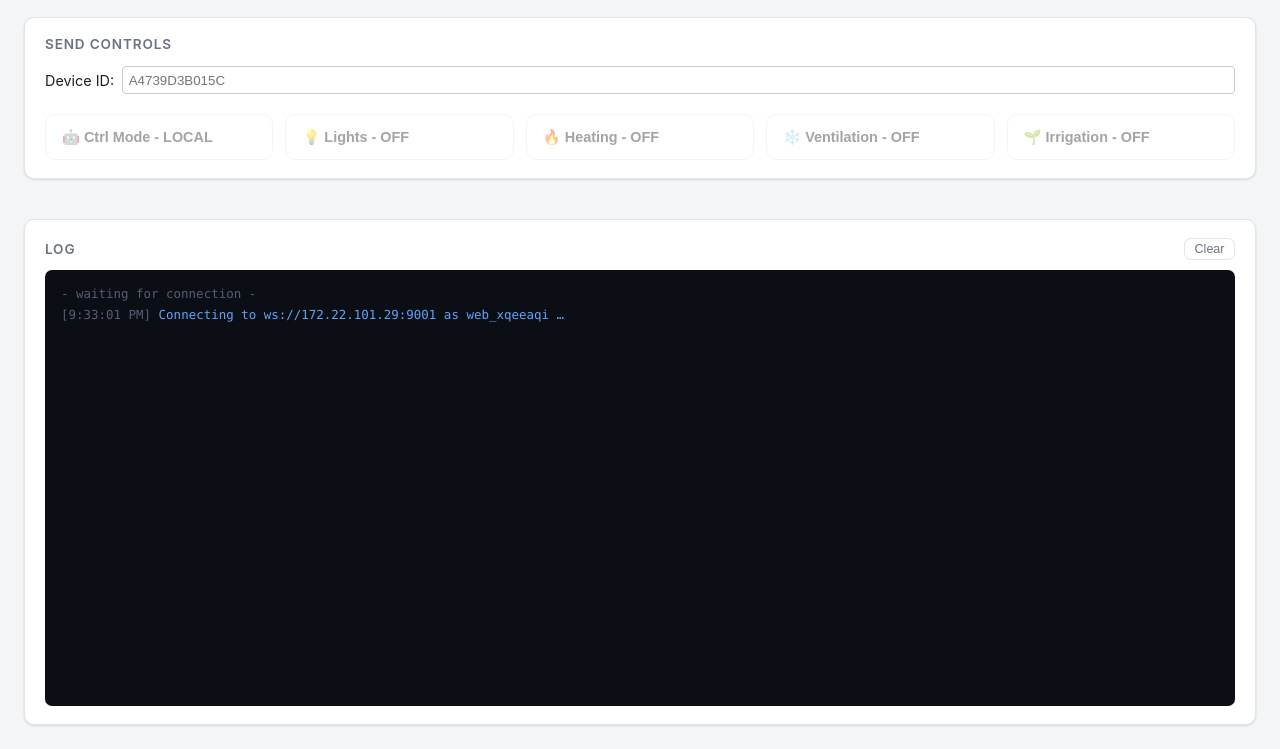
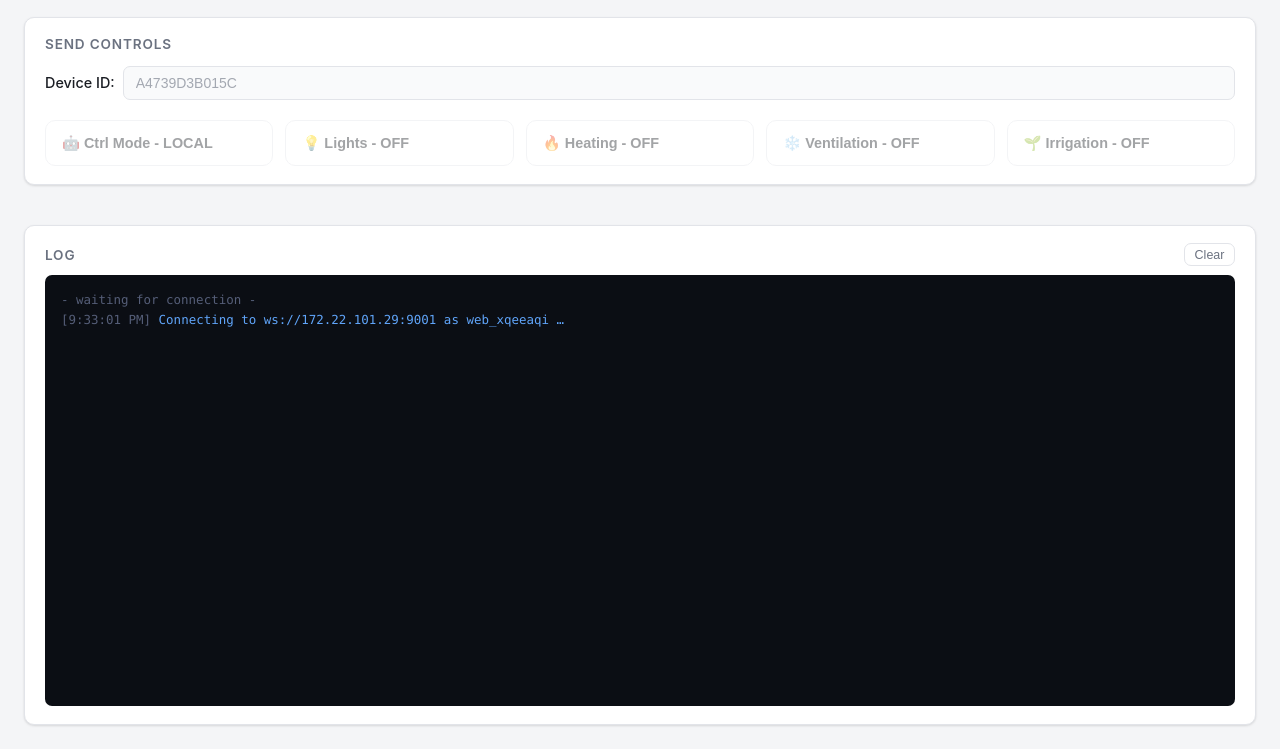
Before and after one commit to morrison-page/greenhouse-iot, a plain HTML site: page control_panel/index.html in a window 1280 px wide. Shown: the part 51-800 px from the top of the page. Drawn offline with Linux system fonts and the light colour scheme; a script that the page names is missing.

Commit message:
Update Device ID selection to match colour scheme
Co-authored-by: Copilot <copilot@github.com>

```diff
--- a/control_panel/index.html
+++ b/control_panel/index.html
@@ -30,9 +30,9 @@
 <div class="card" style="margin-bottom:1.25rem">
   <h2 style="margin-bottom:.9rem">Send Controls</h2>
   <div class="grid-3" id="action-grid">
-    <div style="grid-column:1 / -1;margin-bottom:.5rem;display:flex;gap:.5rem;align-items:center">
-      <label style="font-size:.9rem">Device ID:</label>
-      <input id="device-id" placeholder="A4739D3B015C" style="flex:1;padding:.35rem;border-radius:4px;border:1px solid #ccc" />
+    <div class="device-id-row">
+      <label for="device-id">Device ID:</label>
+      <input id="device-id" type="text" placeholder="A4739D3B015C" />
     </div>
     <button class="mqtt-btn" disabled data-control="mode" data-state="LOCAL" onclick="mqttSend(this)">
       <span class="btn-label">🤖 Ctrl Mode - LOCAL</span>
--- a/control_panel/style.css
+++ b/control_panel/style.css
@@ -141,6 +141,42 @@ h2 { font-size: .85rem; font-weight: 600; text-transform: uppercase;
     display: grid;
     grid-template-columns: repeat(auto-fit, minmax(200px, 1fr));
     gap: .75rem;
+}
+
+.device-id-row {
+    grid-column: 1 / -1;
+    display: flex;
+    gap: .5rem;
+    align-items: center;
+    margin-bottom: .5rem;
+}
+
+.device-id-row label {
+    font-size: .9rem;
+    font-weight: 500;
+    color: var(--text);
+    white-space: nowrap;
+}
+
+.device-id-row input {
+    flex: 1;
+    padding: .5rem .75rem;
+    border: 1px solid var(--border);
+    border-radius: 7px;
+    background: var(--surface-2);
+    color: var(--text);
+    font-size: .875rem;
+    transition: background .2s, border-color .2s, color .2s;
+}
+
+.device-id-row input:focus {
+    outline: 2px solid var(--accent);
+    outline-offset: 1px;
+}
+
+.device-id-row input::placeholder {
+    color: var(--muted);
+    opacity: 0.6;
 }
 
 .card {
```
